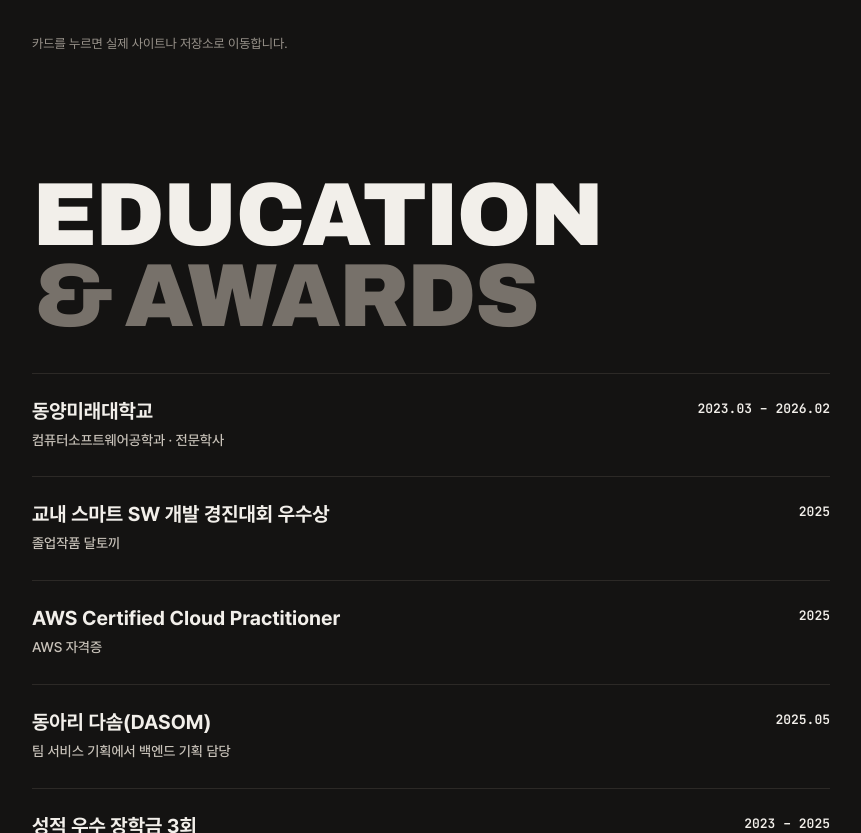
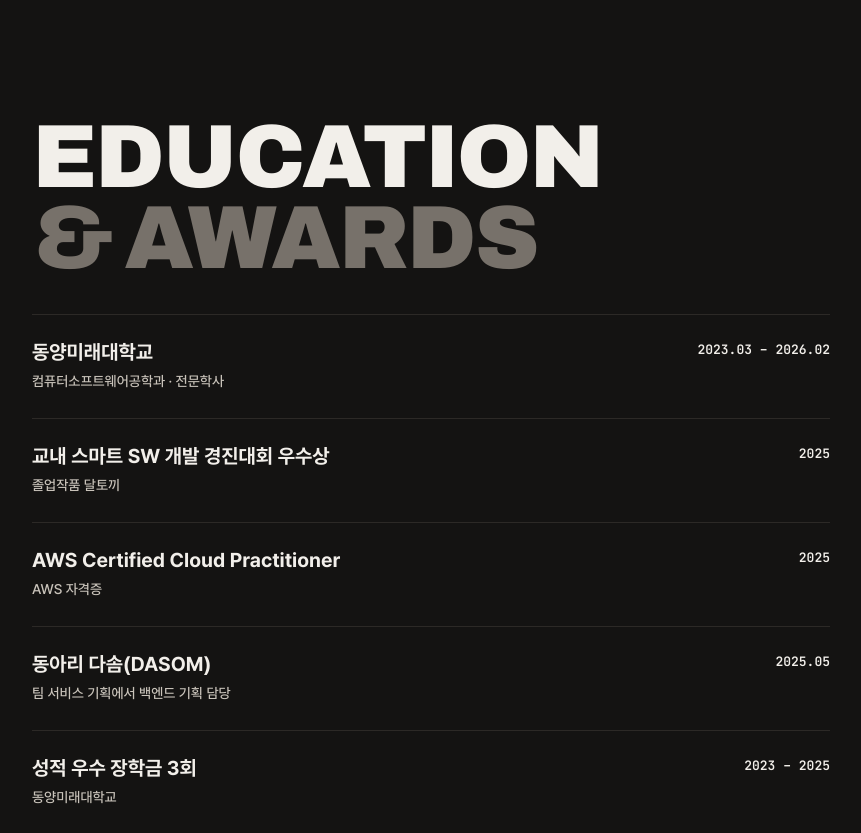
Before and after one commit to Vloeiolzlr/vloeiolzlr.github.io, a plain HTML site: page index.html in a window 1280 px wide. Shown: the part 2825-3658 px from the top of the page, without its empty margins (406-1267 px from the left). Drawn offline with Linux system fonts and the light colour scheme; a web font is replaced by a local one.

Commit message:
Update index.html

```diff
--- a/index.html
+++ b/index.html
@@ -432,7 +432,6 @@ footer { display: flex; flex-wrap: wrap; justify-content: space-between; gap: 12
           </article>
 
         </div>
-        <p class="hint reveal">카드를 누르면 실제 사이트나 저장소로 이동합니다.</p>
       </section>
 
       <section class="sec" id="experience">
```
